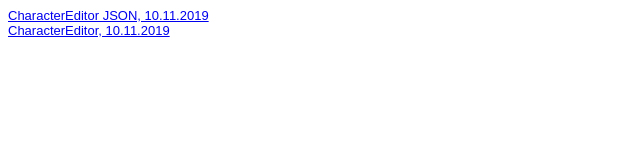
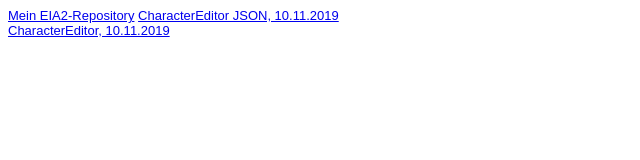
Before and after one commit to kretschmerlea/EIA2, a plain HTML site: page Steckbrief/steckbrief.htm in a window 1280 px wide. Shown: the whole page, without its empty margins (0-640 px from the left). Drawn offline with Linux system fonts and the light colour scheme.

Commit message:
Update steckbrief.htm

```diff
--- a/Steckbrief/steckbrief.htm
+++ b/Steckbrief/steckbrief.htm
@@ -13,7 +13,7 @@ body {
 </head>
 <body>
 	<!-- Hier die Links zu den gelösten Aufgaben einstellen, aktuelle oben, alte stehen lassen! Format: Aufgabenbezeichnung, Datum -->
-
+	<a href="https://github.com/kretschmerlea/EIA2" target="_blank">Mein EIA2-Repository</a>
 	<a href="https://kretschmerlea.github.io/EIA2/CharacterEditor/CharacterEditor_JSON.JPG" target="_blank">CharacterEditor JSON, 10.11.2019</a></br>
 	<a href="https://kretschmerlea.github.io/EIA2/CharacterEditor/CharacterEditor.pdf" target="_blank">CharacterEditor, 10.11.2019</a></br>
 
```
